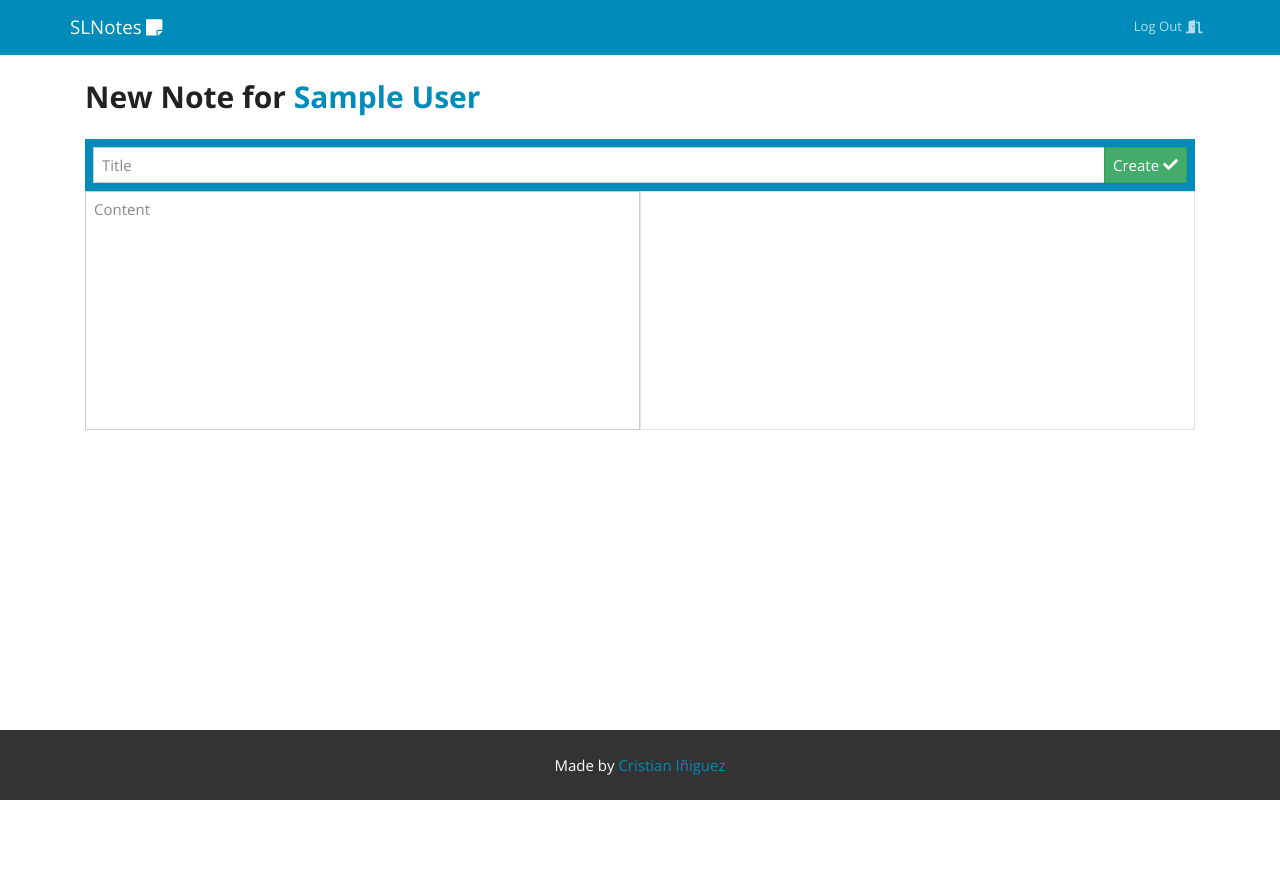
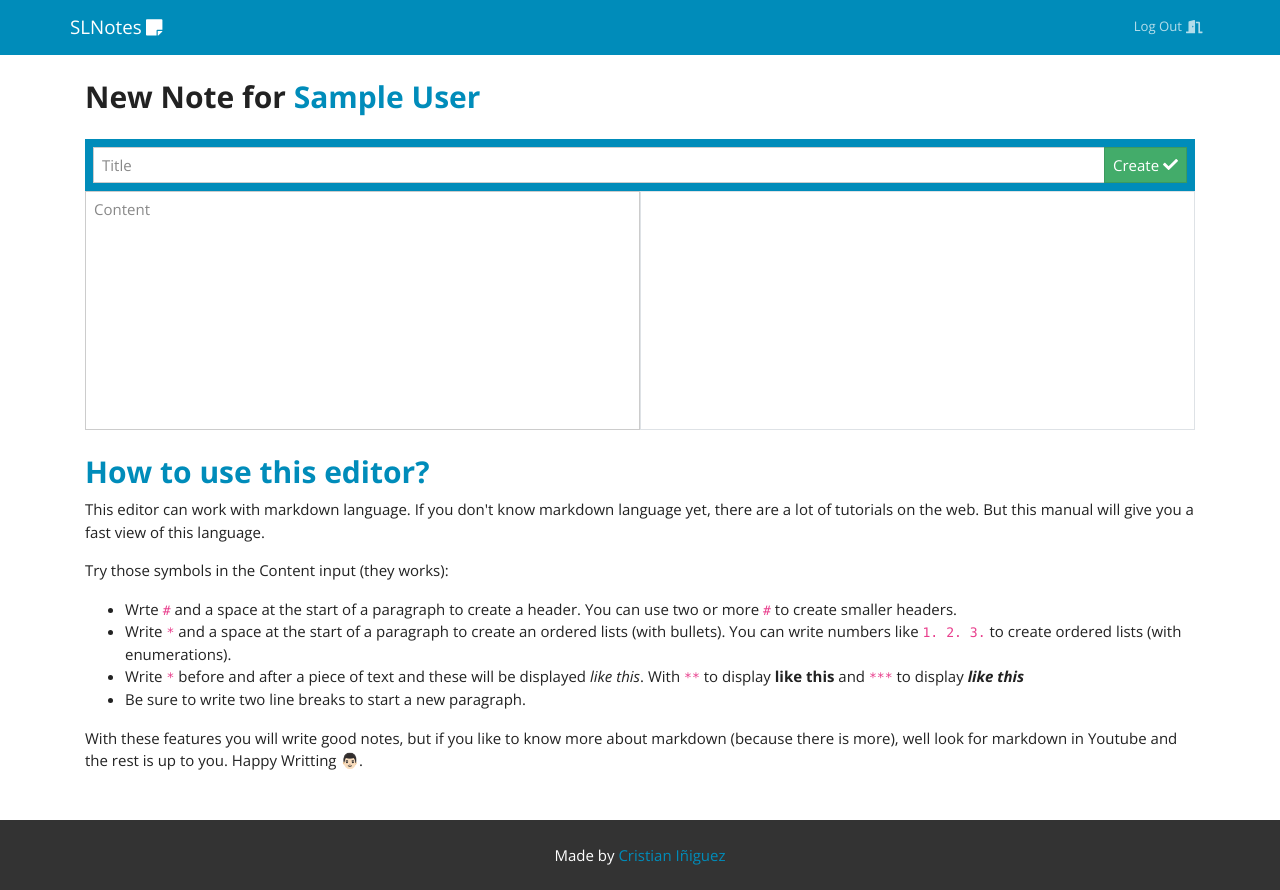
Before and after one commit to cristianiniguez/saitolab_notes, a React (Create React App) app: page /new in a window 1280 px wide. Before the commit the page ends 800 px from the top, so only its background shows below. Built offline with nearby package versions, Linux system fonts and the light colour scheme; no server answers; sample sign-in values are in the browser's storage.

Commit message:
editor manual

```diff
--- a/src/components/Editor.jsx
+++ b/src/components/Editor.jsx
@@ -57,6 +57,40 @@ class Editor extends Component {
             <Markdown>{this.state.content}</Markdown>
           </div>
         </div>
+        <div className='editor__manual my-4'>
+          <h2 className='text-primary font-weight-bold'>How to use this editor?</h2>
+          <p>
+            This editor can work with markdown language. If you don't know markdown language yet,
+            there are a lot of tutorials on the web. But this manual will give you a fast view of
+            this language.
+          </p>
+          <p>Try those symbols in the Content input (they works):</p>
+          <ul>
+            <li>
+              Wrte <code>#</code> and a space at the start of a paragraph to create a header. You
+              can use two or more <code>#</code> to create smaller headers.
+            </li>
+            <li>
+              Write <code>*</code> and a space at the start of a paragraph to create an ordered
+              lists (with bullets). You can write numbers like <code>1. 2. 3.</code> to create
+              ordered lists (with enumerations).
+            </li>
+            <li>
+              Write <code>*</code> before and after a piece of text and these will be displayed{' '}
+              <i>like this</i>. With <code>**</code> to display <strong>like this</strong> and{' '}
+              <code>***</code> to display{' '}
+              <strong>
+                <i>like this</i>
+              </strong>
+            </li>
+            <li>Be sure to write two line breaks to start a new paragraph.</li>
+          </ul>
+          <p>
+            With these features you will write good notes, but if you like to know more about
+            markdown (because there is more), well look for markdown in Youtube and the rest is up
+            to you. Happy Writting 👨🏻.
+          </p>
+        </div>
       </form>
     );
   }
```
